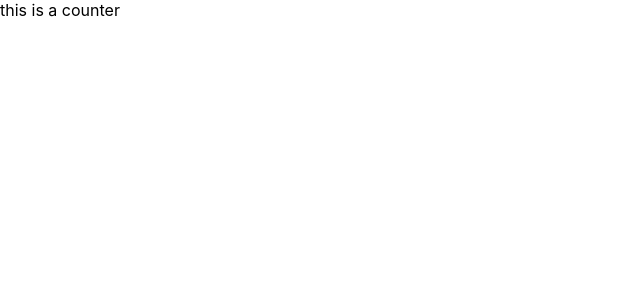
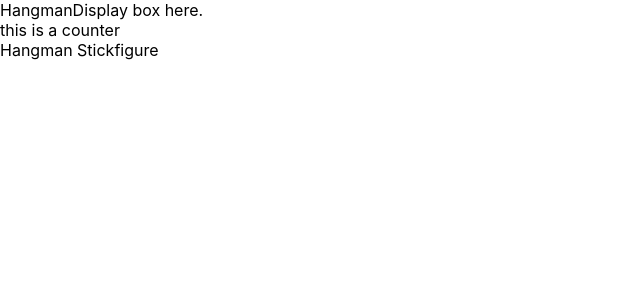
Before and after one commit to SimonProgAI/hangman_app, a React (Create React App) app: page / in a window 1280 px wide. Shown: the top 300 px of the page, without its empty margins (0-640 px from the left). Built offline with nearby package versions, Linux system fonts and the light colour scheme.

Commit message:
Hangman.js linked to HangmanDisplay linked to App 	modified:   src/App.js 	new file:   src/components/Hangman.js 	new file:   src/components/HangmanDisplay.js

```diff
--- a/src/App.js
+++ b/src/App.js
@@ -1,10 +1,10 @@
 import './App.css';
-import Counter from './components/Counter';
+import HangmanDisplay from './components/HangmanDisplay';
 function App() {
 
   return(
     <div>
-        <Counter/>
+        <HangmanDisplay/>
     </div>
   );
 
--- /dev/null
+++ b/src/components/Hangman.js
@@ -0,0 +1,10 @@
+
+const hangman = () => {
+    return(
+        <div>
+            Hangman Stickfigure
+        </div>
+    );
+}
+
+export default hangman;
--- /dev/null
+++ b/src/components/HangmanDisplay.js
@@ -0,0 +1,15 @@
+import Counter from "./Counter";
+import Hangman from "./Hangman";
+const HangmanDisplay = () => {
+    return(
+        <div>
+            HangmanDisplay box here.
+            <div id="counter_container">
+                <Counter/>
+                <Hangman/>
+            </div>
+        </div>
+    );
+}
+
+export default HangmanDisplay;
```
